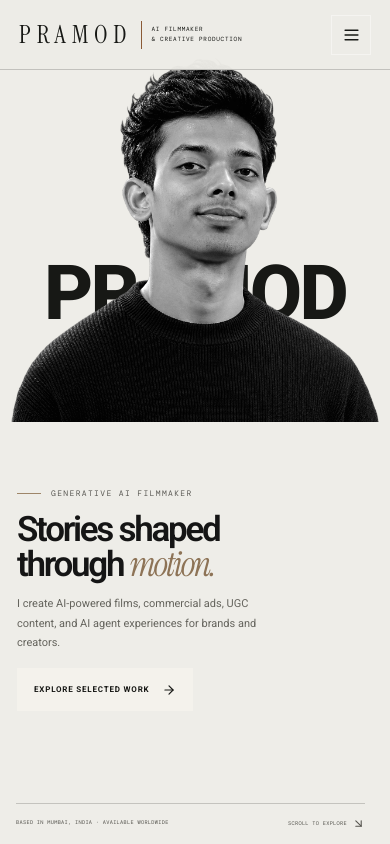
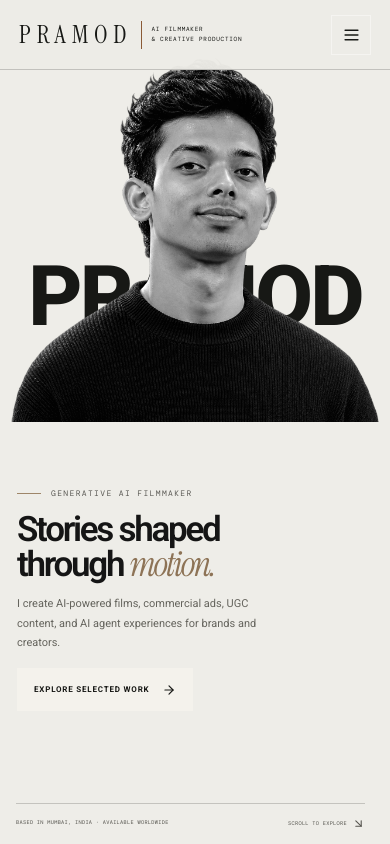
Before and after one commit to Amristine/pramod-rajpurohit, a Next.js app: page / in a window 390 px wide. Shown: the top 844 px of the page. Built offline with nearby package versions, Linux system fonts and the light colour scheme.

Commit message:
Increase mobile hero wordmark size further

```diff
--- a/app/globals.css
+++ b/app/globals.css
@@ -1323,14 +1323,14 @@ a.contact-detail:hover { color: var(--ink); }
 }
 
 
-/* Slightly enlarge the PRAMOD hero wordmark on mobile */
+/* Enlarge the PRAMOD hero wordmark further on mobile */
 @media (max-width: 760px) {
   .portfolio-wordmark {
-    font-size: clamp(66px, 20vw, 120px) !important;
+    font-size: clamp(68px, 22vw, 120px) !important;
   }
 }
 @media (max-width: 390px) {
   .portfolio-wordmark {
-    font-size: clamp(64px, 19.5vw, 76px) !important;
+    font-size: clamp(66px, 21.5vw, 84px) !important;
   }
 }
```
